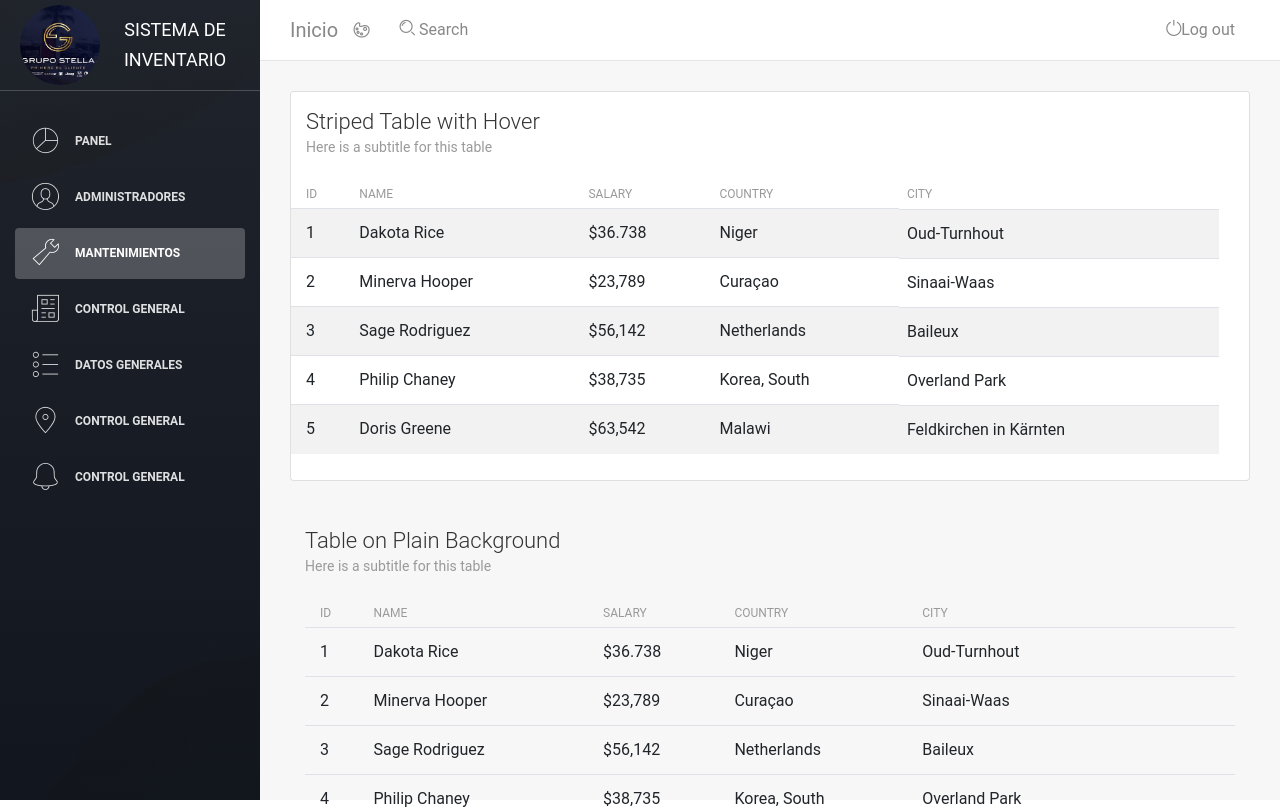
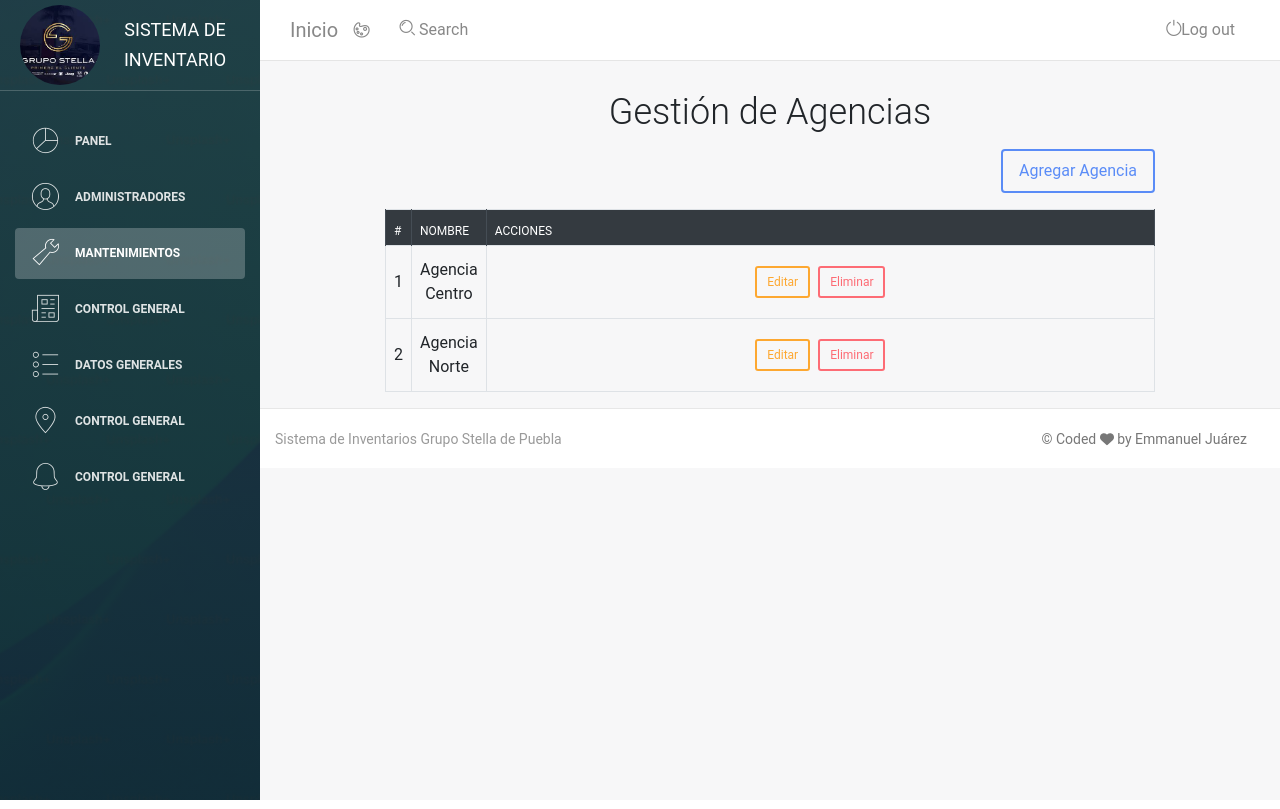
Before and after one commit to AlmaBereLo/FrontEndStella, a Vue app: page /#/admin/table-list in a window 1280 px wide. Shown: the top 809 px of the page. Built offline with nearby package versions, Linux system fonts and the light colour scheme; what v-tooltip would draw is missing.

Commit message:
Agencias

```diff
--- a/package.json
+++ b/package.json
@@ -13,6 +13,8 @@
     "lint-fix": "vue-cli-service lint --fix"
   },
   "dependencies": {
+    "@fortawesome/fontawesome-free": "^6.7.1",
+    "@fortawesome/fontawesome-svg-core": "^6.7.1",
     "bootstrap": "4.6.0",
     "cache-loader": "^4.1.0",
     "chartist": "0.11.0",
@@ -28,10 +30,10 @@
     "@vue/cli-plugin-eslint": "3.12.1",
     "@vue/cli-plugin-pwa": "3.12.1",
     "@vue/cli-service": "3.12.1",
+    "cross-env": "^7.0.3",
     "sass": "1.56.2",
     "sass-loader": "10.1.1",
-    "vue-template-compiler": "2.7.14",
-    "cross-env": "^7.0.3"
+    "vue-template-compiler": "2.7.14"
   },
   "browserslist": [
     "> 1%",
--- a/public/index.html
+++ b/public/index.html
@@ -44,6 +44,7 @@
       href="https://fonts.googleapis.com/css?family=Montserrat:400,700,200"
       rel="stylesheet"
     />
+    <link href="https://cdnjs.cloudflare.com/ajax/libs/font-awesome/5.15.4/css/all.min.css" rel="stylesheet">
   </head>
   <body>
     <div id="app"></div>
--- a/src/main.js
+++ b/src/main.js
@@ -19,6 +19,9 @@ import App from "./App.vue";
 
 // LightBootstrap plugin
 import LightBootstrap from "./light-bootstrap-main";
+
+import '@fortawesome/fontawesome-free/css/all.css';
+import '@fortawesome/fontawesome-free/js/all.js';
 
 // router setup
 import routes from "./routes/routes";
--- a/src/pages/Agencias.vue
+++ b/src/pages/Agencias.vue
@@ -1,17 +1,186 @@
 <template>
-    <div>
-      <h1>Bienvenido a la página de Agencias</h1>
-      <!-- Contenido de la página -->
+  <div class="container mt-4">
+    <h2 class="text-center">Gestión de Agencias</h2>
+
+    <!-- Botón para agregar agencia -->
+    <div class="text-right mb-3">
+      <button class="btn btn-primary" @click="openForm">
+        <i class="fa-solid fa-pen-to-square" style="color: #FFD43B;"></i> Agregar
+      </button>
     </div>
-  </template>
 
-  <script>
-  export default {
-    name: 'Agencias',
-    // cualquier lógica adicional aquí
+    <!-- Formulario flotante para crear/editar agencias -->
+    <div v-if="showForm" class="modal-overlay" @click.self="cancelForm">
+      <div class="card modal-content">
+        <div class="card-header">
+          <h4 class="mb-0" style="text-align: center;">{{ editMode ? 'Editar Agencia' : 'Agregar Agencia' }}</h4>
+        </div>
+        <div class="card-body">
+          <form @submit.prevent="saveAgency">
+            <div class="form-group">
+              <label for="name">Nombre Agencia</label>
+              <input
+                type="text"
+                id="name"
+                v-model="form.name"
+                class="form-control"
+                placeholder="Nombre de la agencia"
+                required
+              />
+            </div>
+            <button type="submit" class="btn btn-success mr-2" style="color:green;">Guardar</button>
+            <button type="button" class="btn btn-warning mr-2" style="color: firebrick;" @click="cancelForm">Cancelar</button>
+          </form>
+        </div>
+      </div>
+    </div>
+
+    <!-- Tabla de agencias -->
+    <div class="table-responsive">
+      <table class="table table-bordered table-hover text-center">
+        <thead class="thead-dark">
+          <tr>
+            <th scope="col" style="width: 5%;">#</th>
+            <th scope="col" style="width: 60%;">Nombre</th>
+            <th scope="col" style="width: 35%;">Acciones</th>
+          </tr>
+        </thead>
+        <tbody>
+          <tr v-for="(agency, index) in agencies" :key="agency.id">
+            <td>{{ index + 1 }}</td>
+            <td>{{ agency.name }}</td>
+            <td>
+              <button class="btn btn-warning btn-sm" @click="editAgency(agency)">
+                <i class="fa-solid fa-pen-to-square" style="color: #FFD43B;"></i> Editar
+              </button>
+              <button class="btn btn-danger btn-sm" @click="deleteAgency(agency.id)">
+                <i class="fa-solid fa-trash" style="color: #ff3333;"></i> Eliminar
+              </button>
+            </td>
+          </tr>
+        </tbody>
+      </table>
+    </div>
+  </div>
+</template>
+
+<script>
+export default {
+  data() {
+    return {
+      showForm: false,
+      editMode: false,
+      form: {
+        id: null,
+        name: ''
+      },
+      agencies: [
+        { id: 1, name: 'Agencia Centro' },
+        { id: 2, name: 'Agencia Norte' }
+      ]
+    };
+  },
+  methods: {
+    openForm() {
+      this.showForm = true;
+      this.editMode = false;
+      this.resetForm();
+    },
+    cancelForm() {
+      this.showForm = false;
+      this.resetForm();
+    },
+    resetForm() {
+      this.form = {
+        id: null,
+        name: ''
+      };
+    },
+    saveAgency() {
+      if (this.editMode) {
+        const index = this.agencies.findIndex((agency) => agency.id === this.form.id);
+        if (index !== -1) {
+          this.agencies.splice(index, 1, { ...this.form });
+        }
+      } else {
+        const newAgency = {
+          ...this.form,
+          id: this.agencies.length ? Math.max(...this.agencies.map((a) => a.id)) + 1 : 1
+        };
+        this.agencies.push(newAgency);
+      }
+      this.showForm = false;
+      this.resetForm();
+    },
+    editAgency(agency) {
+      this.form = { ...agency };
+      this.showForm = true;
+      this.editMode = true;
+    },
+    deleteAgency(id) {
+      if (confirm('¿Estás seguro de eliminar esta agencia?')) {
+        this.agencies = this.agencies.filter((agency) => agency.id !== id);
+      }
+    }
   }
-  </script>
+};
+</script>
 
-  <style scoped>
-  /* Estilos para la página Agencias */
-  </style>
+<style>
+.container {
+  max-width: 800px;
+  margin: 0 auto;
+}
+
+.card {
+  border: 1px solid #ccc;
+  border-radius: 10px;
+  box-shadow: 0 4px 8px rgba(0, 0, 0, 0.1);
+  overflow: hidden;
+  transition: transform 0.3s, box-shadow 0.3s;
+  background-color: #fff;
+}
+
+.card:hover {
+  transform: translateY(-10px);
+  box-shadow: 0 8px 16px rgba(0, 0, 0, 0.2);
+}
+
+.card-header {
+  background-color: #f7f7f7;
+  padding: 10px 15px;
+  font-size: 1.25em;
+  font-weight: bold;
+  border-bottom: 1px solid #eee;
+}
+
+.card-body {
+  padding: 15px;
+  font-size: 1em;
+  color: #333;
+}
+
+.modal-overlay {
+  position: fixed;
+  top: 0;
+  left: 0;
+  right: 0;
+  bottom: 0;
+  background: rgba(0, 0, 0, 0.5);
+  display: flex;
+  align-items: center;
+  justify-content: center;
+  z-index: 1000;
+}
+
+.modal-content {
+  max-width: 600px;
+  width: 100%;
+}
+
+.table-responsive {
+  margin-top: 20px;
+}
+
+
+</style>
--- a/src/pages/TableList.vue
+++ b/src/pages/TableList.vue
@@ -1,115 +1,126 @@
 <template>
-  <div class="content">
-    <div class="container-fluid">
-      <div class="row">
-        <div class="col-12">
-          <card class="strpied-tabled-with-hover"
-                body-classes="table-full-width table-responsive"
-          >
-            <template slot="header">
-              <h4 class="card-title">Striped Table with Hover</h4>
-              <p class="card-category">Here is a subtitle for this table</p>
-            </template>
-            <l-table class="table-hover table-striped"
-                     :columns="table1.columns"
-                     :data="table1.data">
-            </l-table>
-          </card>
+  <div class="container mt-4">
+    <h2 class="text-center">Gestión de Agencias</h2>
 
-        </div>
+    <!-- Botón para agregar agencia -->
+    <div class="text-right mb-3">
+      <button class="btn btn-primary" @click="openForm">Agregar Agencia</button>
+    </div>
 
-        <div class="col-12">
-          <card class="card-plain">
-            <template slot="header">
-              <h4 class="card-title">Table on Plain Background</h4>
-              <p class="card-category">Here is a subtitle for this table</p>
-            </template>
-            <div class="table-responsive">
-              <l-table class="table-hover"
-                       :columns="table2.columns"
-                       :data="table2.data">
-              </l-table>
-            </div>
-          </card>
-        </div>
-
-        <div class="col-12">
-          <card class="strpied-tabled-with-hover"
-                body-classes="table-full-width table-responsive"
-          >
-            <template slot="header">
-              <h4 class="card-title">Small table</h4>
-              <p class="card-category">Here is a subtitle for this table</p>
-            </template>
-            <l-table class="table-hover table-striped table-sm"
-                     :columns="table1.columns"
-                     :data="table1.data">
-            </l-table>
-          </card>
-
-        </div>
-
+    <!-- Formulario para crear/editar agencias -->
+    <div v-if="showForm" class="card mb-4">
+      <div class="card-body">
+        <h4>{{ editMode ? 'Editar Agencia' : 'Agregar Agencia' }}</h4>
+        <form @submit.prevent="saveAgency">
+          <div class="form-group">
+            <label for="name">Nombre de la Agencia</label>
+            <input
+              type="text"
+              id="name"
+              v-model="form.name"
+              class="form-control"
+              placeholder="Nombre de la agencia"
+              required
+            />
+          </div>
+          <button type="submit" class="btn btn-success mr-2">Guardar</button>
+          <button type="button" class="btn btn-secondary" @click="cancelForm">Cancelar</button>
+        </form>
       </div>
     </div>
+
+    <!-- Tabla de agencias -->
+    <table class="table table-bordered table-hover text-center">
+      <thead class="thead-dark">
+        <tr>
+          <th>#</th>
+          <th>Nombre</th>
+          <th>Acciones</th>
+        </tr>
+      </thead>
+      <tbody>
+        <tr v-for="(agency, index) in agencies" :key="agency.id">
+          <td>{{ index + 1 }}</td>
+          <td>{{ agency.name }}</td>
+          <td>
+            <button class="btn btn-warning btn-sm mr-2" @click="editAgency(agency)">Editar</button>
+            <button class="btn btn-danger btn-sm" @click="deleteAgency(agency.id)">Eliminar</button>
+          </td>
+        </tr>
+      </tbody>
+    </table>
   </div>
 </template>
+
 <script>
-  import LTable from 'src/components/Table.vue'
-  import Card from 'src/components/Cards/Card.vue'
-  const tableColumns = ['Id', 'Name', 'Salary', 'Country', 'City']
-  const tableData = [{
-    id: 1,
-    name: 'Dakota Rice',
-    salary: '$36.738',
-    country: 'Niger',
-    city: 'Oud-Turnhout'
+export default {
+  data() {
+    return {
+      showForm: false,
+      editMode: false,
+      form: {
+        id: null,
+        name: ''
+      },
+      agencies: [
+        { id: 1, name: 'Agencia Centro' },
+        { id: 2, name: 'Agencia Norte' }
+      ]
+    };
   },
-  {
-    id: 2,
-    name: 'Minerva Hooper',
-    salary: '$23,789',
-    country: 'Curaçao',
-    city: 'Sinaai-Waas'
-  },
-  {
-    id: 3,
-    name: 'Sage Rodriguez',
-    salary: '$56,142',
-    country: 'Netherlands',
-    city: 'Baileux'
-  },
-  {
-    id: 4,
-    name: 'Philip Chaney',
-    salary: '$38,735',
-    country: 'Korea, South',
-    city: 'Overland Park'
-  },
-  {
-    id: 5,
-    name: 'Doris Greene',
-    salary: '$63,542',
-    country: 'Malawi',
-    city: 'Feldkirchen in Kärnten'
-  }]
-  export default {
-    components: {
-      LTable,
-      Card
+  methods: {
+    openForm() {
+      this.showForm = true;
+      this.editMode = false;
+      this.resetForm();
     },
-    data () {
-      return {
-        table1: {
-          columns: [...tableColumns],
-          data: [...tableData]
-        },
-        table2: {
-          columns: [...tableColumns],
-          data: [...tableData]
+    cancelForm() {
+      this.showForm = false;
+      this.resetForm();
+    },
+    resetForm() {
+      this.form = {
+        id: null,
+        name: ''
+      };
+    },
+    saveAgency() {
+      if (this.editMode) {
+        const index = this.agencies.findIndex((agency) => agency.id === this.form.id);
+        if (index !== -1) {
+          this.agencies.splice(index, 1, { ...this.form });
         }
+      } else {
+        const newAgency = {
+          ...this.form,
+          id: this.agencies.length ? Math.max(...this.agencies.map((a) => a.id)) + 1 : 1
+        };
+        this.agencies.push(newAgency);
+      }
+      this.showForm = false;
+      this.resetForm();
+    },
+    editAgency(agency) {
+      this.form = { ...agency };
+      this.showForm = true;
+      this.editMode = true;
+    },
+    deleteAgency(id) {
+      if (confirm('¿Estás seguro de eliminar esta agencia?')) {
+        this.agencies = this.agencies.filter((agency) => agency.id !== id);
       }
     }
   }
+};
 </script>
-<style>
+
+<style scoped>
+.container {
+  max-width: 800px;
+  margin: 0 auto;
+}
+.card {
+  border: 1px solid #ccc;
+  border-radius: 5px;
+}
 </style>
```
Also changed, not shown: public/img/sidebar-5.jpg, src/assets/sass/light-bootstrap-dashboard.scss (line endings or trailing spaces).
